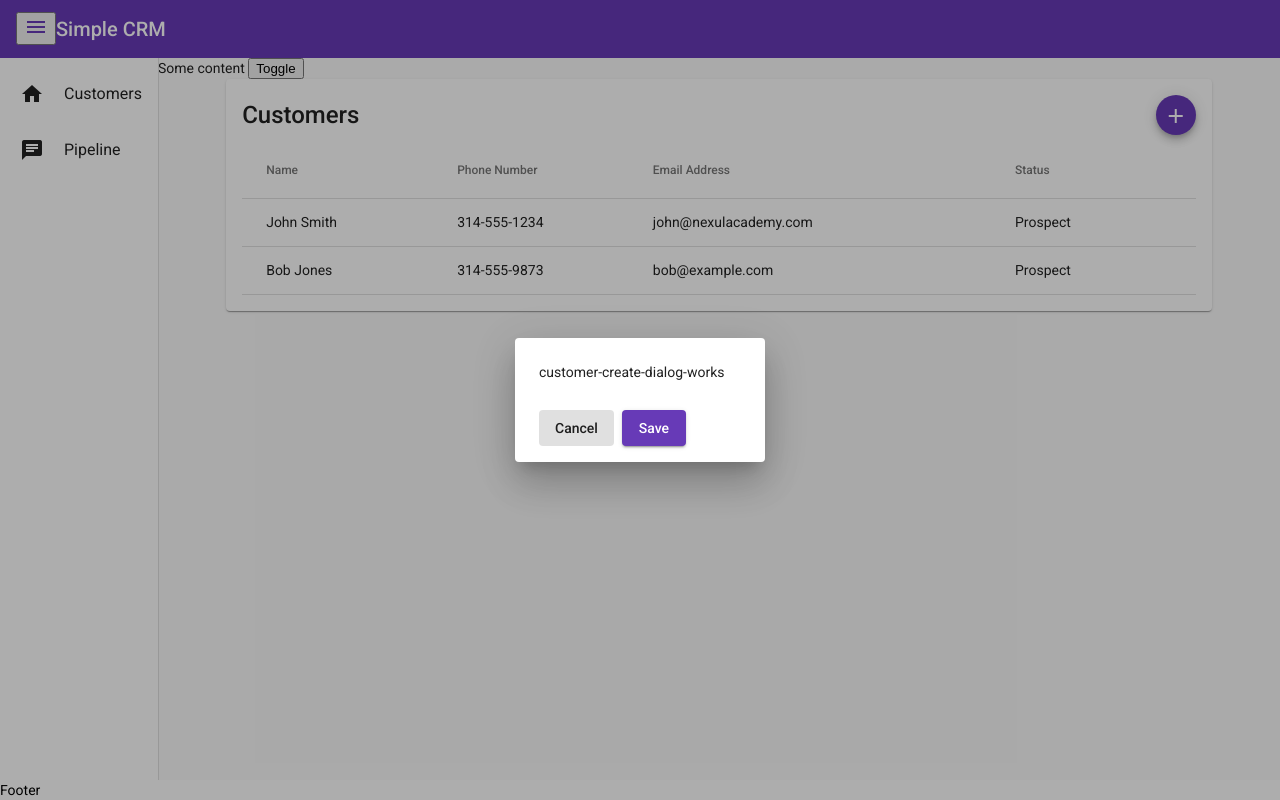
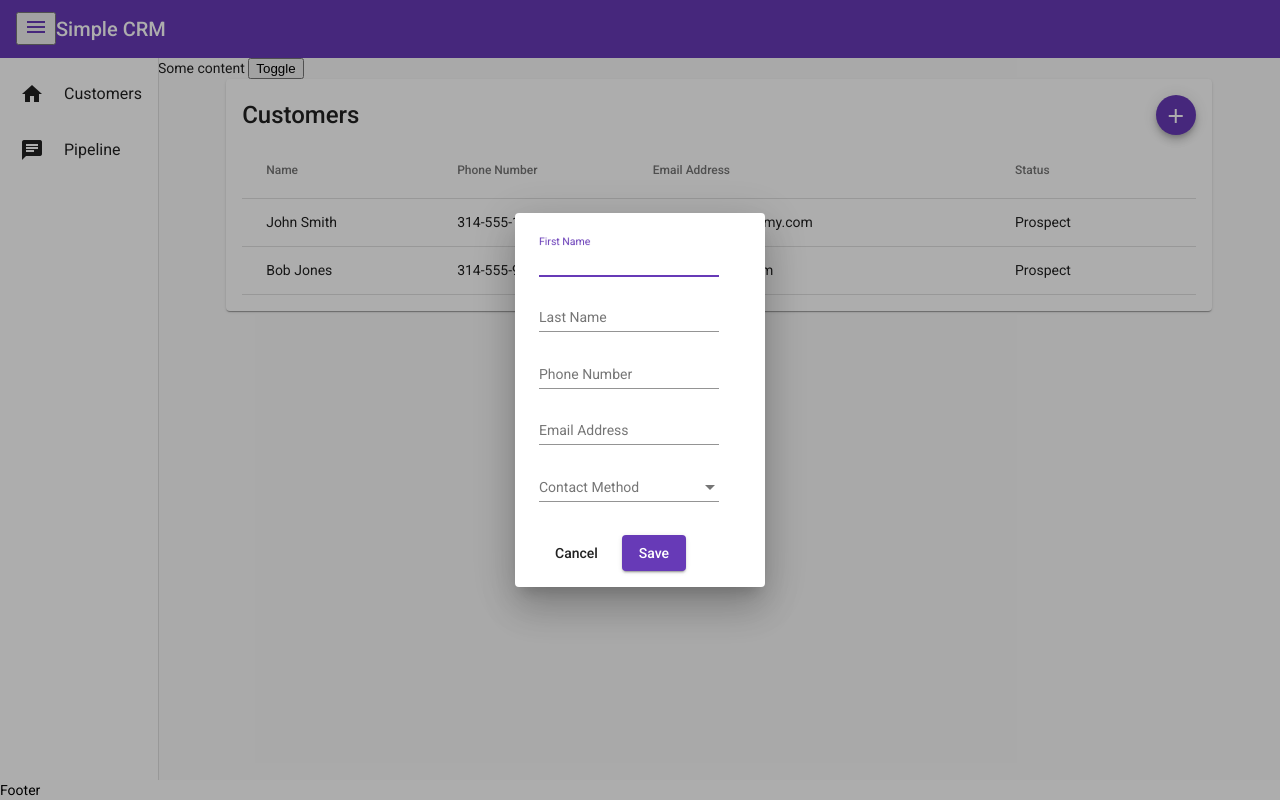
Before and after one commit to ggoedelman/AngularInDepth-starter, an Angular app in the folder simple-crm-cli/: page /customers in a window 1280 px wide. Both pictures are taken after a click on the button "add". Built offline with nearby package versions, Linux system fonts and the light colour scheme.

Commit message:
60: added customer type select input

```diff
--- a/simple-crm-cli/src/app/customer/customer-create-dialog/customer-create-dialog.component.html
+++ b/simple-crm-cli/src/app/customer/customer-create-dialog/customer-create-dialog.component.html
@@ -1,7 +1,29 @@
 <mat-dialog-content>
-  <p>
-    customer-create-dialog-works
-  </p>
+  <form [formGroup]="detailForm" novalidate>
+    <mat-form-field>
+      <mat-label>First Name</mat-label>
+      <input matInput formControlName="firstName" name="firstName">
+    </mat-form-field>
+    <mat-form-field>
+      <mat-label>Last Name</mat-label>
+      <input matInput formControlName="lastName" name="lastName">
+    </mat-form-field>
+    <mat-form-field>
+      <mat-label>Phone Number</mat-label>
+      <input matInput formControlName="phoneNumber" name="phoneNumber">
+    </mat-form-field>
+    <mat-form-field>
+      <mat-label>Email Address</mat-label>
+      <input matInput formControlName="emailAddress" name="emailAddress">
+    </mat-form-field>
+  <mat-form-field>
+    <mat-select placeholder="Contact Method" formControlName="preferredContactMethod" name="preferredContactMethod">
+      <mat-option value="Email">Email</mat-option>
+      <mat-option value="Phone">Phone</mat-option>
+    </mat-select>
+  </mat-form-field>
+  </form>
+
 </mat-dialog-content>
 <mat-dialog-actions>
   <button mat-button (click)="cancel()">Cancel</button>
--- a/simple-crm-cli/src/app/customer/customer-create-dialog/customer-create-dialog.component.ts
+++ b/simple-crm-cli/src/app/customer/customer-create-dialog/customer-create-dialog.component.ts
@@ -1,4 +1,5 @@
 import { Component, Inject, OnInit } from '@angular/core';
+import { FormBuilder, FormGroup } from '@angular/forms';
 import { MatDialogRef, MAT_DIALOG_DATA } from '@angular/material/dialog';
 import { Customer } from '../customer.model';
 
@@ -8,12 +9,24 @@ import { Customer } from '../customer.model';
   styleUrls: ['./customer-create-dialog.component.scss']
 })
 export class CustomerCreateDialogComponent implements OnInit {
+  detailForm: FormGroup;
 
   constructor(
     public dialogRef: MatDialogRef<CustomerCreateDialogComponent>,
+    private fb: FormBuilder,
     @Inject(MAT_DIALOG_DATA) public data: undefined | Customer
     ) {
-      this.dialogRef
+      this.dialogRef,
+      this.detailForm = this.fb.group({
+        firstName: [''], // target form field name is the property name
+        lastName: [''],
+        phoneNumber: [''],
+        emailAddress: [''],
+        preferredContactMethod: ['email'] // value in the quotes is the initial value
+     });
+     if(!!data){
+      this.detailForm.patchValue(data);
+     }
     }
 
   ngOnInit(): void {
```
Also changed, not shown: simple-crm-cli/src/app/customer/customer.module.ts (+10 -1 lines).
